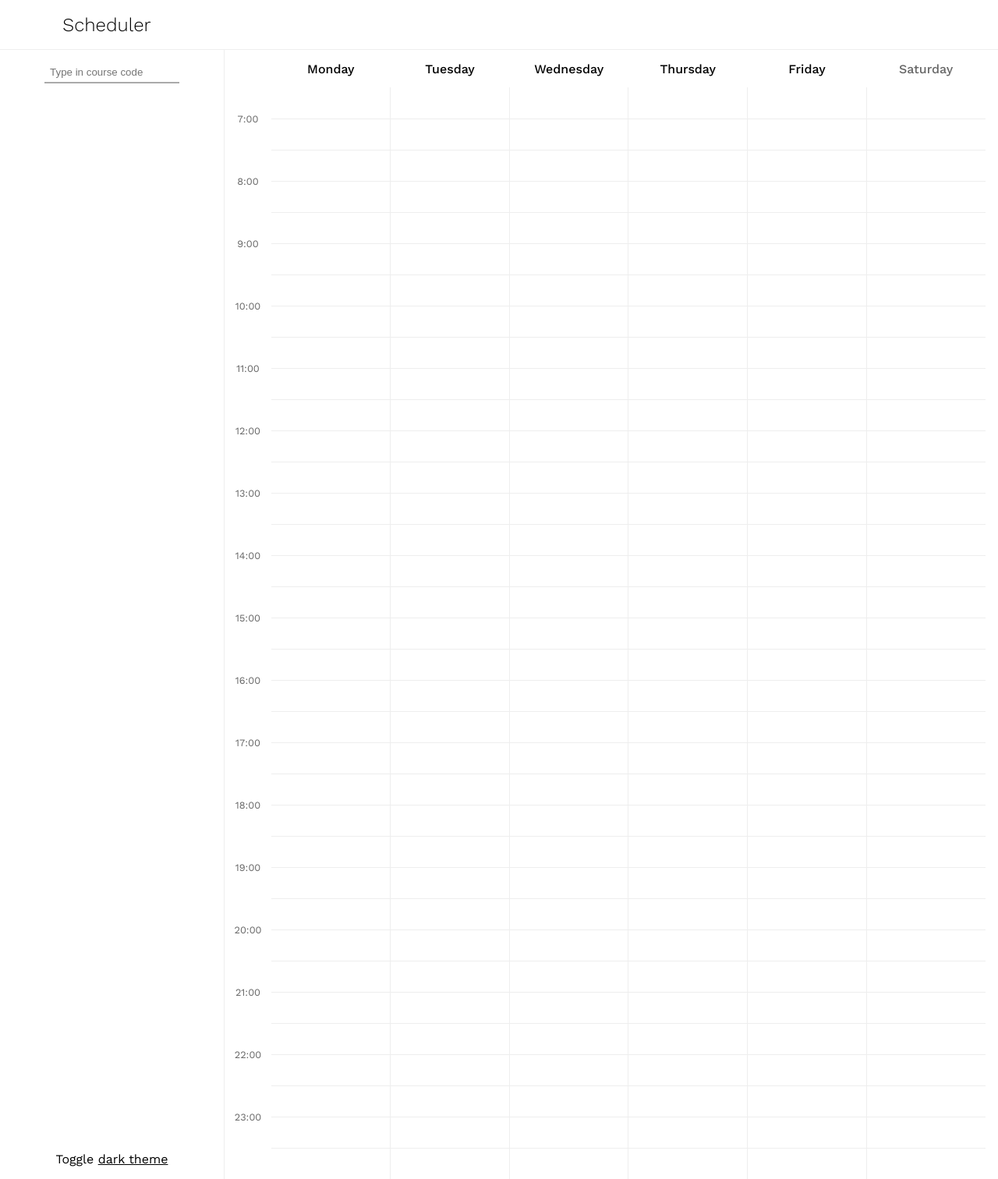
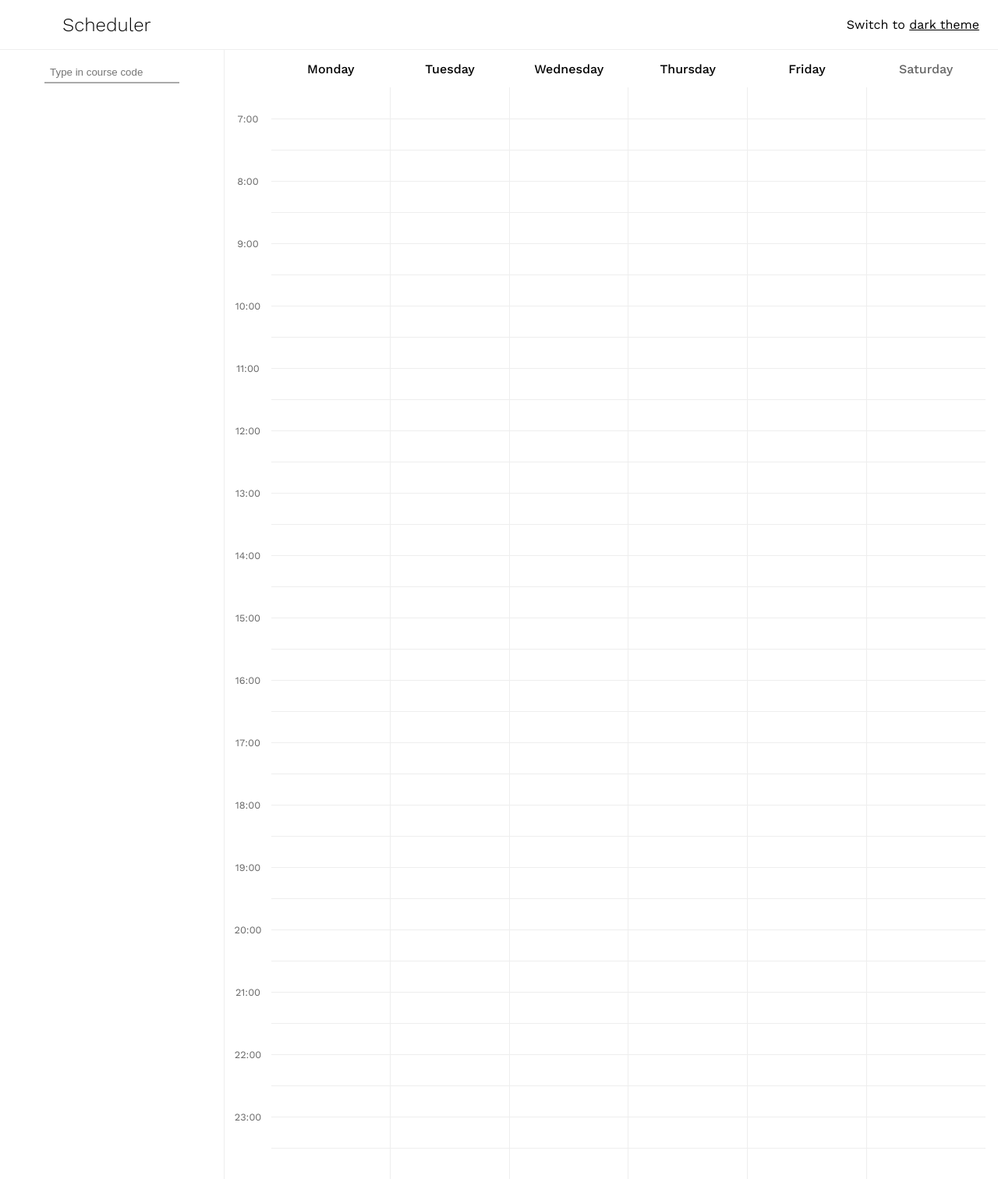
Before and after one commit to aldan/scheduler, a Django app: template templates/app/scheduler.html in a window 1280 px wide. Shown: the whole page at 78% size. Run offline with Django 3.2, Linux system fonts and the light colour scheme; the template is opened without the code that fills it, so the values that code supplies are empty; some libraries are stand-ins or nearby versions.

Commit message:
ui: moved theme toggle to header

```diff
--- a/app/static/app/style.css
+++ b/app/static/app/style.css
@@ -272,6 +272,7 @@ body {
     flex: 0 0 4em;
 
     display: flex;
+    justify-content: flex-start;
 
     background: var(--background);
     border-bottom: solid 1px var(--border);
@@ -300,6 +301,17 @@ body {
     background: var(--background-light);
     color: var(--text-alt);
     border-radius: 0.25em;
+}
+
+.header-menu {
+    margin-left: auto;
+    margin-right: 1em;
+    display: flex;
+    align-items: center;
+}
+
+.header-menu-item {
+    margin: auto 0.5em auto 0.5em;
 }
 
 /* Sidebar Styles *****************************************************************************************************/
--- a/templates/app/scheduler.html
+++ b/templates/app/scheduler.html
@@ -48,6 +48,9 @@
             <span class="header-app-title">Scheduler</span>
             <span class="header-semester-title">{{ name }}</span>
         </div>
+        <div class="header-menu">
+            <div class="header-menu-item">Switch to <span id="theme-toggle">dark theme</span></div>
+        </div>
     </header>
 
     <div class="container">
@@ -64,7 +67,6 @@
                 <div id="course-list-view"></div>
             </div>
             <div class="footer">
-                <div>Toggle <span id="theme-toggle">dark theme</span></div>
             </div>
         </div>
         <div class="section timetable">
```
